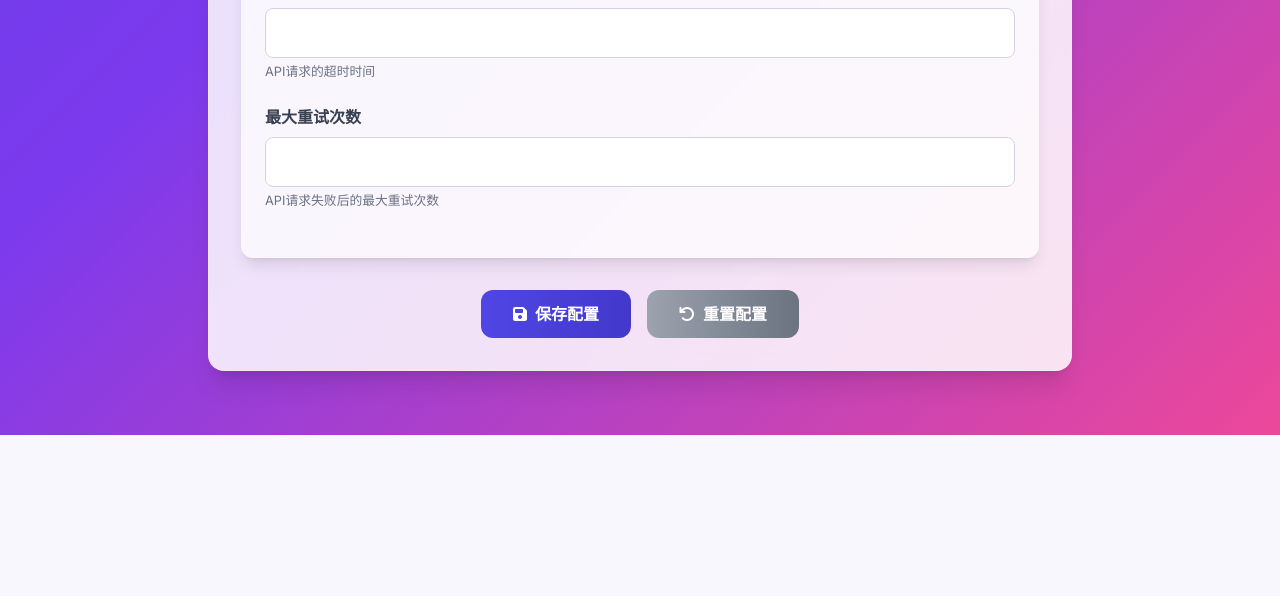
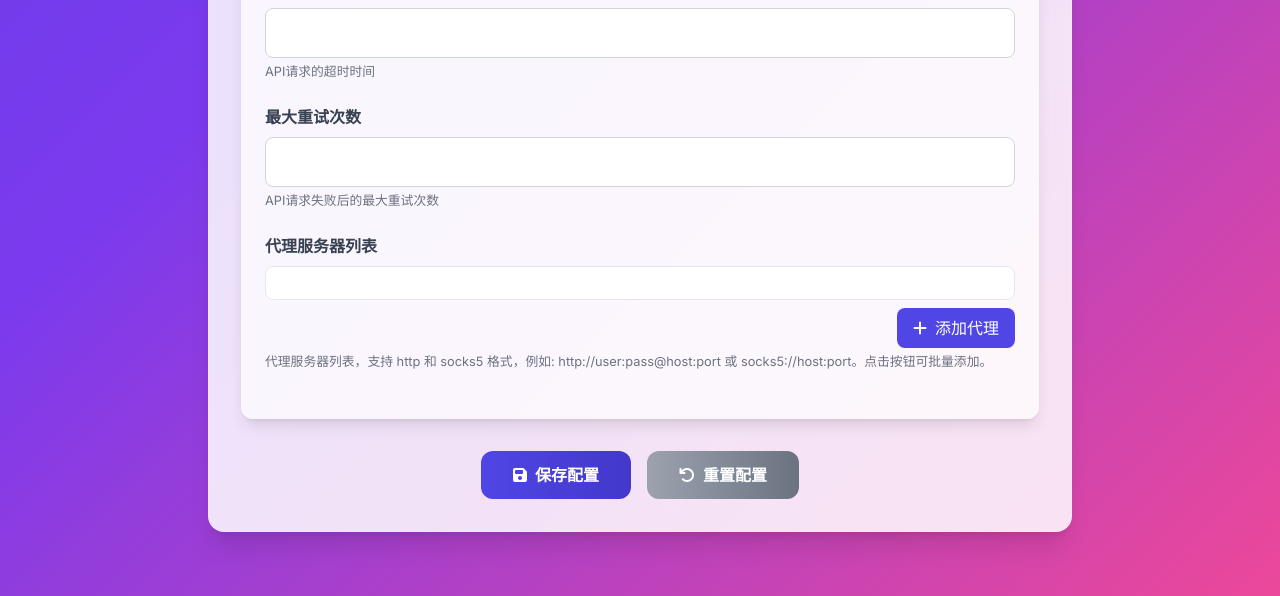
Before and after one commit to zhu748/mihayo, a Python web app: template app/templates/config_editor.html in a window 1280 px wide. Shown: the part 1225-1821 px from the top of the page. Before the commit the page ends 1660 px from the top, so only its background shows below. Run offline with Jinja, Linux system fonts and the light colour scheme; the template is opened without the code that fills it, so the values that code supplies are empty; some libraries are stand-ins or nearby versions.

Commit message:
feat: 添加代理支持 (HTTP/SOCKS5)
为应用程序添加了通过代理服务器访问 Gemini API 的功能。

主要变更包括：

*   **配置**:
    *   在 `.env.example` 和 `app/config/config.py` 中添加了 `PROXIES` 配置项，允许用户指定一个或多个 HTTP 或 SOCKS5 代理服务器列表。
    *   更新 `README.md` 以包含关于代理配置的说明。
*   **后端**:
    *   修改 `app/service/client/api_client.py` 中的 `GeminiApiClient`，使其在发起请求时能从配置的 `PROXIES` 列表中随机选择一个代理使用。
    *   添加了 `app/log/logger.py` 中的 `get_api_client_logger`，用于记录 API 客户端（包括代理使用）的相关日志。
*   **前端**:
    *   在 `app/templates/config_editor.html` 配置编辑器页面添加了代理列表的显示区域和“添加代理”按钮。
    *   实现了用于批量添加代理的模态框 UI。
    *   在 `app/static/js/config_editor.js` 中添加了处理代理列表显示、打开/关闭模态框以及处理批量添加代理（包括提取、去重和更新 UI）的 JavaScript 逻辑。
    *   确保在初始化配置时为 `PROXIES` 设置默认空列表。

此功能使得用户可以在需要通过代理访问外部网络的环境下使用该应用。

```diff
--- a/app/config/config.py
+++ b/app/config/config.py
@@ -30,6 +30,7 @@ class Settings(BaseSettings):
     TEST_MODEL: str = DEFAULT_MODEL
     TIME_OUT: int = DEFAULT_TIMEOUT
     MAX_RETRIES: int = MAX_RETRIES
+    PROXIES: List[str] = [] # 新增：代理服务器列表
 
     # 模型相关配置
     SEARCH_MODELS: List[str] = ["gemini-2.0-flash-exp"]
--- a/app/log/logger.py
+++ b/app/log/logger.py
@@ -207,5 +207,10 @@ def get_update_logger():
 def get_scheduler_routes():
     return Logger.setup_logger("scheduler_routes")
 
+
 def get_message_converter_logger():
     return Logger.setup_logger("message_converter")
+
+
+def get_api_client_logger():
+    return Logger.setup_logger("api_client")
--- a/app/static/js/config_editor.js
+++ b/app/static/js/config_editor.js
@@ -64,6 +64,15 @@ document.addEventListener('DOMContentLoaded', function() {
     const confirmBulkDeleteApiKeyBtn = document.getElementById('confirmBulkDeleteApiKeyBtn'); // 新增
     const bulkDeleteApiKeyInput = document.getElementById('bulkDeleteApiKeyInput'); // 新增
 
+    // --- 新增：Proxy 模态框相关 ---
+    const proxyModal = document.getElementById('proxyModal');
+    const addProxyBtn = document.getElementById('addProxyBtn'); // Changed from bulkAddProxyBtn
+    const closeProxyModalBtn = document.getElementById('closeProxyModalBtn');
+    const cancelAddProxyBtn = document.getElementById('cancelAddProxyBtn');
+    const confirmAddProxyBtn = document.getElementById('confirmAddProxyBtn');
+    const proxyBulkInput = document.getElementById('proxyBulkInput');
+    // --- 结束：Proxy 模态框相关 ---
+
     // --- 新增：重置确认模态框相关 ---
     const resetConfirmModal = document.getElementById('resetConfirmModal');
     const closeResetModalBtn = document.getElementById('closeResetModalBtn');
@@ -110,6 +119,9 @@ document.addEventListener('DOMContentLoaded', function() {
         }
         if (event.target == bulkDeleteApiKeyModal) { // 新增对批量删除模态框的处理
             bulkDeleteApiKeyModal.classList.remove('show');
+        }
+         if (event.target == proxyModal) { // 新增对代理模态框的处理
+            proxyModal.classList.remove('show');
         }
     });
 
@@ -158,6 +170,41 @@ document.addEventListener('DOMContentLoaded', function() {
     }
     // --- 结束：批量删除 API Key 相关 ---
     // --- 结束：API Key 相关 ---
+
+    // --- 新增：Proxy 模态框事件 ---
+    // 打开模态框 (Changed event listener to addProxyBtn)
+    if (addProxyBtn) {
+        addProxyBtn.addEventListener('click', () => {
+            if (proxyModal) {
+                proxyModal.classList.add('show');
+            }
+            if (proxyBulkInput) proxyBulkInput.value = ''; // 清空输入框
+        });
+    }
+
+    // 关闭模态框 (X 按钮)
+    if (closeProxyModalBtn) {
+        closeProxyModalBtn.addEventListener('click', () => {
+            if (proxyModal) {
+                proxyModal.classList.remove('show');
+            }
+        });
+    }
+
+    // 关闭模态框 (取消按钮)
+    if (cancelAddProxyBtn) {
+        cancelAddProxyBtn.addEventListener('click', () => {
+            if (proxyModal) {
+                proxyModal.classList.remove('show');
+            }
+        });
+    }
+
+    // 确认添加 Proxy
+    if (confirmAddProxyBtn) {
+        confirmAddProxyBtn.addEventListener('click', handleBulkAddProxies);
+    }
+    // --- 结束：Proxy 模态框事件 ---
 
     // --- 新增：重置确认模态框事件监听 (移到 DOMContentLoaded 内部) ---
     if (closeResetModalBtn) {
@@ -265,6 +312,10 @@ async function initConfig() {
         if (!config.FILTERED_MODELS || !Array.isArray(config.FILTERED_MODELS) || config.FILTERED_MODELS.length === 0) {
             config.FILTERED_MODELS = ['gemini-1.0-pro-latest'];
         }
+        // --- 新增：处理 PROXIES 默认值 ---
+        if (!config.PROXIES || !Array.isArray(config.PROXIES)) {
+            config.PROXIES = []; // 默认为空数组
+        }
         // --- 新增：处理新字段的默认值 ---
         if (!config.THINKING_MODELS || !Array.isArray(config.THINKING_MODELS)) {
             config.THINKING_MODELS = []; // 默认为空数组
@@ -296,6 +347,7 @@ async function initConfig() {
             SEARCH_MODELS: ['gemini-1.5-flash-latest'],
             FILTERED_MODELS: ['gemini-1.0-pro-latest'],
             UPLOAD_PROVIDER: 'smms',
+            PROXIES: [], // 添加默认值
             THINKING_MODELS: [],
             THINKING_BUDGET_MAP: {}
         };
@@ -520,6 +572,42 @@ function handleBulkDeleteApiKeys() {
     // Clear the textarea after processing
     bulkDeleteTextarea.value = '';
 }
+
+// --- 新增：处理批量添加 Proxy 的逻辑 ---
+function handleBulkAddProxies() {
+    const proxyBulkInput = document.getElementById('proxyBulkInput');
+    const proxyContainer = document.getElementById('PROXIES_container');
+    const proxyModal = document.getElementById('proxyModal');
+
+    if (!proxyBulkInput || !proxyContainer || !proxyModal) return;
+
+    const bulkText = proxyBulkInput.value;
+    // 匹配 http(s):// 或 socks5:// 格式的代理，允许包含用户名密码
+    const proxyRegex = /(?:https?|socks5):\/\/(?:[^:@\/]+(?::[^@\/]+)?@)?(?:[^:\/\s]+)(?::\d+)?/g;
+    const extractedProxies = bulkText.match(proxyRegex) || [];
+
+    // 获取当前已有的 proxies
+    const currentProxyInputs = proxyContainer.querySelectorAll('.array-input');
+    const currentProxies = Array.from(currentProxyInputs).map(input => input.value).filter(proxy => proxy.trim() !== '');
+
+    // 合并并去重
+    const combinedProxies = new Set([...currentProxies, ...extractedProxies]);
+    const uniqueProxies = Array.from(combinedProxies);
+
+    // 清空现有列表显示
+    const existingItems = proxyContainer.querySelectorAll('.array-item');
+    existingItems.forEach(item => item.remove());
+
+    // 重新填充列表
+    uniqueProxies.forEach(proxy => {
+        addArrayItemWithValue('PROXIES', proxy);
+    });
+
+    // 关闭模态框
+    proxyModal.classList.remove('show');
+    showNotification(`添加/更新了 ${uniqueProxies.length} 个唯一代理`, 'success');
+}
+// --- 结束：处理批量添加 Proxy 的逻辑 ---
 
 // 切换标签
 function switchTab(tabId) {
--- a/app/templates/config_editor.html
+++ b/app/templates/config_editor.html
@@ -181,6 +181,19 @@
                         <label for="MAX_RETRIES" class="block font-semibold mb-2 text-gray-700">最大重试次数</label>
                         <input type="number" id="MAX_RETRIES" name="MAX_RETRIES" min="0" max="10" class="w-full px-4 py-3 rounded-lg border border-gray-300 focus:border-primary-500 focus:ring focus:ring-primary-200 focus:ring-opacity-50">
                         <small class="text-gray-500 mt-1 block">API请求失败后的最大重试次数</small>
+                    </div>
+                    <!-- 代理服务器列表 -->
+                    <div class="mb-6">
+                        <label for="PROXIES" class="block font-semibold mb-2 text-gray-700">代理服务器列表</label>
+                        <div class="array-container bg-white rounded-lg border border-gray-200 p-4 mb-2" id="PROXIES_container">
+                            <!-- 代理项将在这里动态添加 -->
+                        </div>
+                        <div class="flex justify-end gap-2">
+                            <button type="button" class="bg-primary-600 hover:bg-primary-700 text-white px-4 py-2 rounded-lg font-medium transition-all duration-200 flex items-center gap-2" id="addProxyBtn">
+                                <i class="fas fa-plus"></i> 添加代理
+                            </button>
+                        </div>
+                        <small class="text-gray-500 mt-1 block">代理服务器列表，支持 http 和 socks5 格式，例如: http://user:pass@host:port 或 socks5://host:port。点击按钮可批量添加。</small>
                     </div>
                 </div>
 
@@ -511,6 +524,25 @@
             </div>
         </div>
     </div>
+
+    <!-- Proxy Add Modal -->
+    <div id="proxyModal" class="modal">
+        <div class="w-full max-w-lg mx-auto bg-white rounded-2xl shadow-2xl overflow-hidden animate-fade-in">
+            <div class="p-6">
+                <div class="flex justify-between items-center mb-4">
+                    <h2 class="text-xl font-bold text-gray-800">批量添加代理服务器</h2>
+                    <button id="closeProxyModalBtn" class="text-gray-400 hover:text-gray-600 text-xl">&times;</button>
+                </div>
+                <p class="text-gray-600 mb-4">每行粘贴一个或多个代理地址，将自动提取有效地址并去重。</p>
+                <textarea id="proxyBulkInput" rows="10" placeholder="在此处粘贴代理地址 (例如 http://user:pass@host:port 或 socks5://host:port)..." class="w-full px-4 py-3 rounded-lg border border-gray-300 focus:border-primary-500 focus:ring focus:ring-primary-200 focus:ring-opacity-50 font-mono text-sm"></textarea>
+                <div class="flex justify-end gap-3 mt-6">
+                    <button type="button" id="confirmAddProxyBtn" class="bg-primary-600 hover:bg-primary-700 text-white px-6 py-2 rounded-lg font-medium transition">确认添加</button>
+                    <button type="button" id="cancelAddProxyBtn" class="bg-gray-200 hover:bg-gray-300 text-gray-700 px-6 py-2 rounded-lg font-medium transition">取消</button>
+                </div>
+            </div>
+        </div>
+    </div>
+
     <!-- Reset Confirmation Modal -->
     <div id="resetConfirmModal" class="modal">
         <div class="w-full max-w-md mx-auto bg-white rounded-2xl shadow-2xl overflow-hidden animate-fade-in">
```
Also changed, not shown: app/service/client/api_client.py (+16 -3 lines), README.md, 1 other file.
